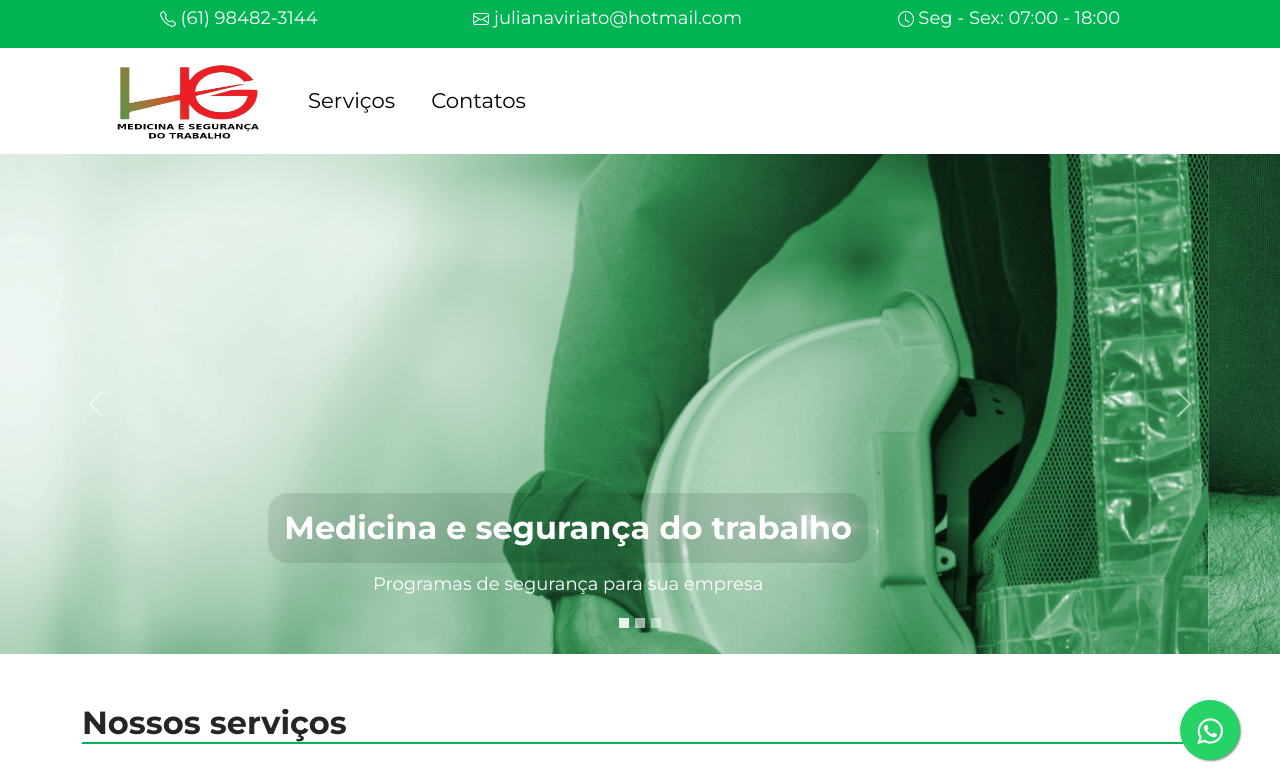
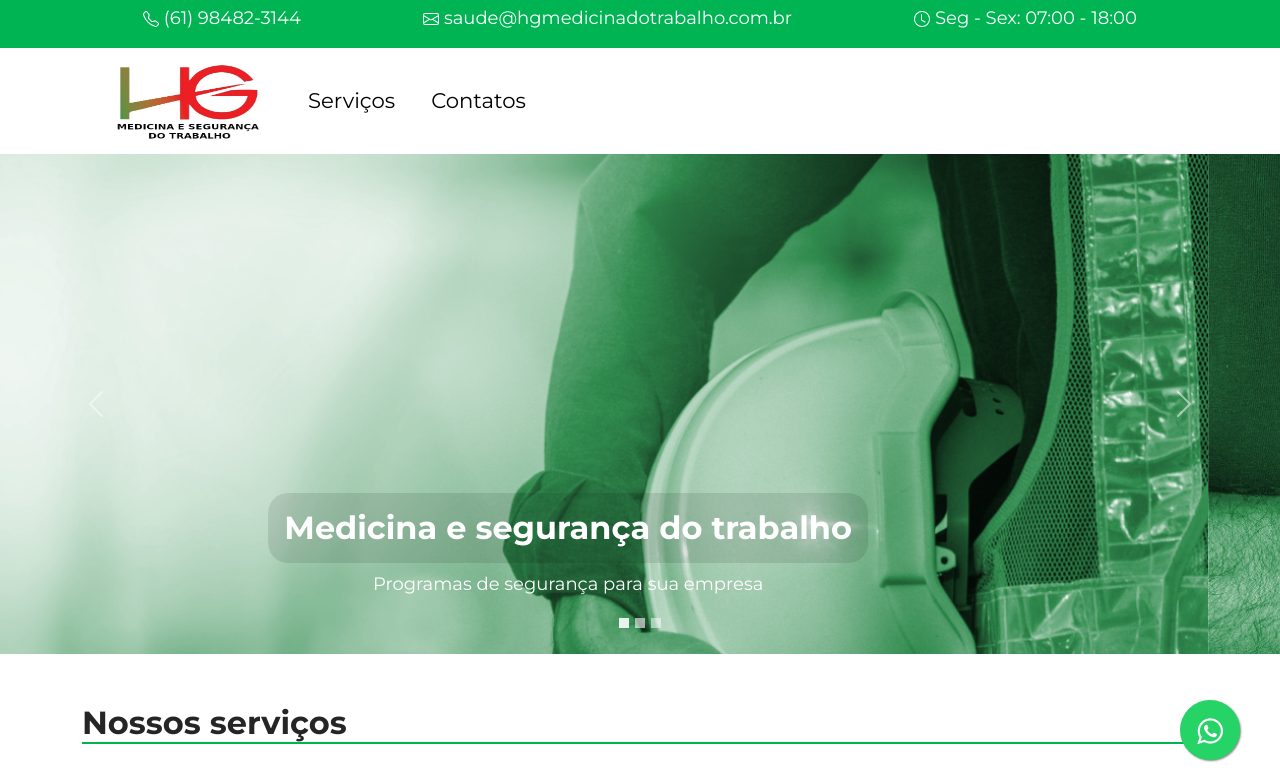
Before and after one commit to motagabriel/hgmst, a plain HTML site: page index.html in a window 1280 px wide. Shown: the top 781 px of the page. Drawn offline with Linux system fonts and the light colour scheme.

Commit message:
Alteraçao email

```diff
--- a/index.html
+++ b/index.html
@@ -23,7 +23,7 @@
 				<svg xmlns="http://www.w3.org/2000/svg" width="16" height="16" fill="currentColor" class="bi bi-envelope" viewBox="0 0 16 16">
 					<path d="M0 4a2 2 0 0 1 2-2h12a2 2 0 0 1 2 2v8a2 2 0 0 1-2 2H2a2 2 0 0 1-2-2V4zm2-1a1 1 0 0 0-1 1v.217l7 4.2 7-4.2V4a1 1 0 0 0-1-1H2zm13 2.383-4.758 2.855L15 11.114v-5.73zm-.034 6.878L9.271 8.82 8 9.583 6.728 8.82l-5.694 3.44A1 1 0 0 0 2 13h12a1 1 0 0 0 .966-.739zM1 11.114l4.758-2.876L1 5.383v5.73z"/>
 				</svg>
-			  	julianaviriato@hotmail.com
+				saude@hgmedicinadotrabalho.com.br
 				</p>
 			</div>
 			<div class="d-flex align-self-center">
```
